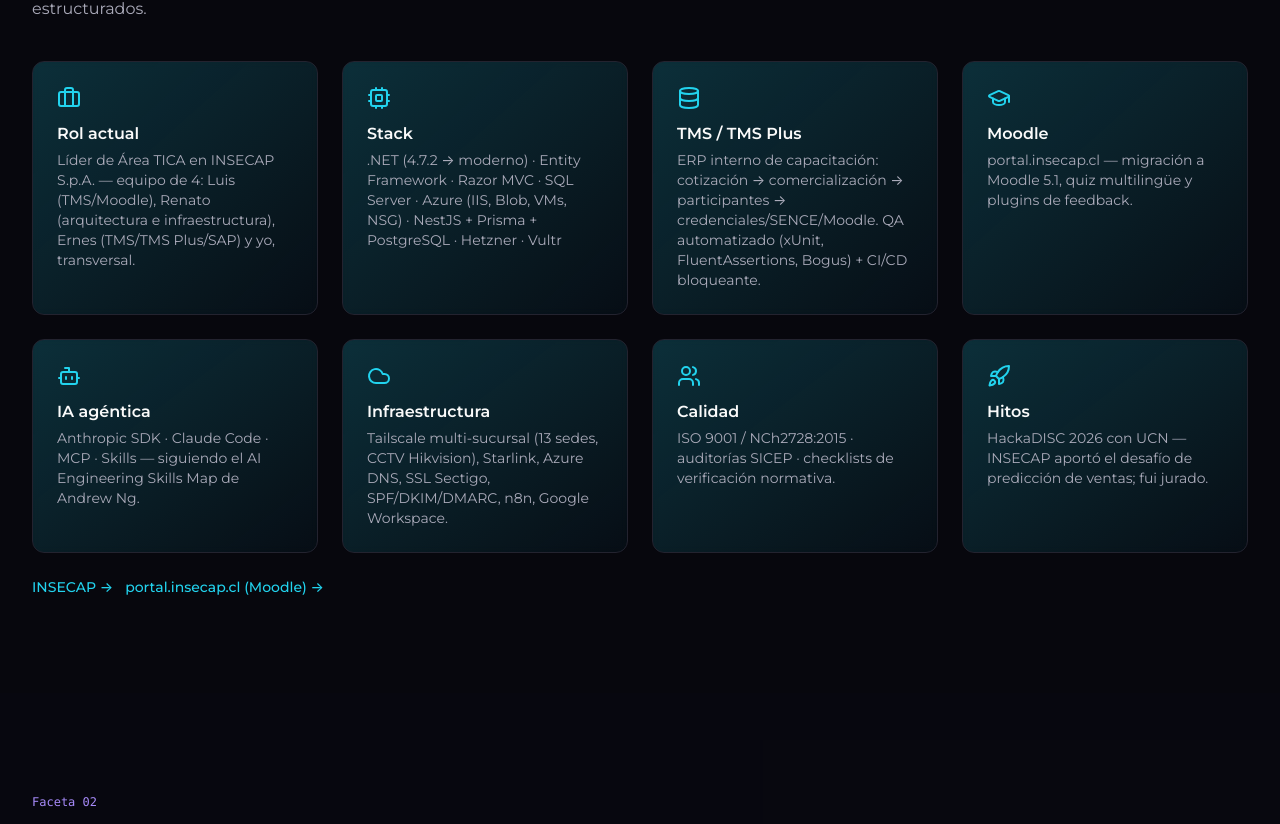
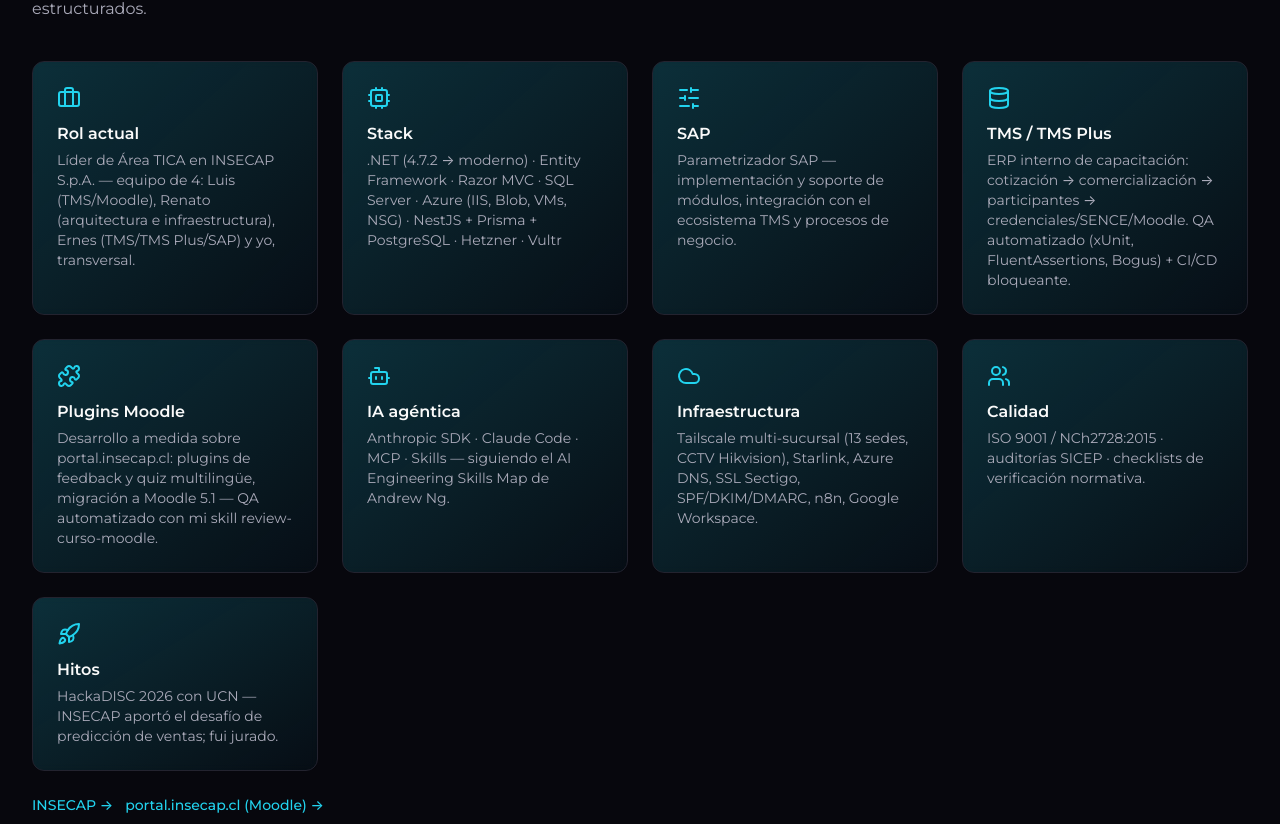
Before and after one commit to wcarvajalinsecap/wizao.cl, a React (Vite) app: page / in a window 1280 px wide. Shown: the part 1039-1863 px from the top of the page. Built offline with nearby package versions, Linux system fonts and the light colour scheme.

Commit message:
Destacar plugins Moodle y parametrizador SAP

```diff
--- a/src/App.tsx
+++ b/src/App.tsx
@@ -21,6 +21,8 @@
   Briefcase,
   GraduationCap,
   Users,
+  Puzzle,
+  SlidersHorizontal,
 } from "lucide-react";
 
 function SpotifyIcon({ className }: { className?: string }) {
@@ -54,8 +56,9 @@
     items: [
       { icon: Briefcase, title: "Rol actual", text: "Líder de Área TICA en INSECAP S.p.A. — equipo de 4: Luis (TMS/Moodle), Renato (arquitectura e infraestructura), Ernes (TMS/TMS Plus/SAP) y yo, transversal." },
       { icon: Cpu, title: "Stack", text: ".NET (4.7.2 → moderno) · Entity Framework · Razor MVC · SQL Server · Azure (IIS, Blob, VMs, NSG) · NestJS + Prisma + PostgreSQL · Hetzner · Vultr" },
+      { icon: SlidersHorizontal, title: "SAP", text: "Parametrizador SAP — implementación y soporte de módulos, integración con el ecosistema TMS y procesos de negocio." },
       { icon: Database, title: "TMS / TMS Plus", text: "ERP interno de capacitación: cotización → comercialización → participantes → credenciales/SENCE/Moodle. QA automatizado (xUnit, FluentAssertions, Bogus) + CI/CD bloqueante." },
-      { icon: GraduationCap, title: "Moodle", text: "portal.insecap.cl — migración a Moodle 5.1, quiz multilingüe y plugins de feedback." },
+      { icon: Puzzle, title: "Plugins Moodle", text: "Desarrollo a medida sobre portal.insecap.cl: plugins de feedback y quiz multilingüe, migración a Moodle 5.1 — QA automatizado con mi skill review-curso-moodle." },
       { icon: Bot, title: "IA agéntica", text: "Anthropic SDK · Claude Code · MCP · Skills — siguiendo el AI Engineering Skills Map de Andrew Ng." },
       { icon: Cloud, title: "Infraestructura", text: "Tailscale multi-sucursal (13 sedes, CCTV Hikvision), Starlink, Azure DNS, SSL Sectigo, SPF/DKIM/DMARC, n8n, Google Workspace." },
       { icon: Users, title: "Calidad", text: "ISO 9001 / NCh2728:2015 · auditorías SICEP · checklists de verificación normativa." },
```
